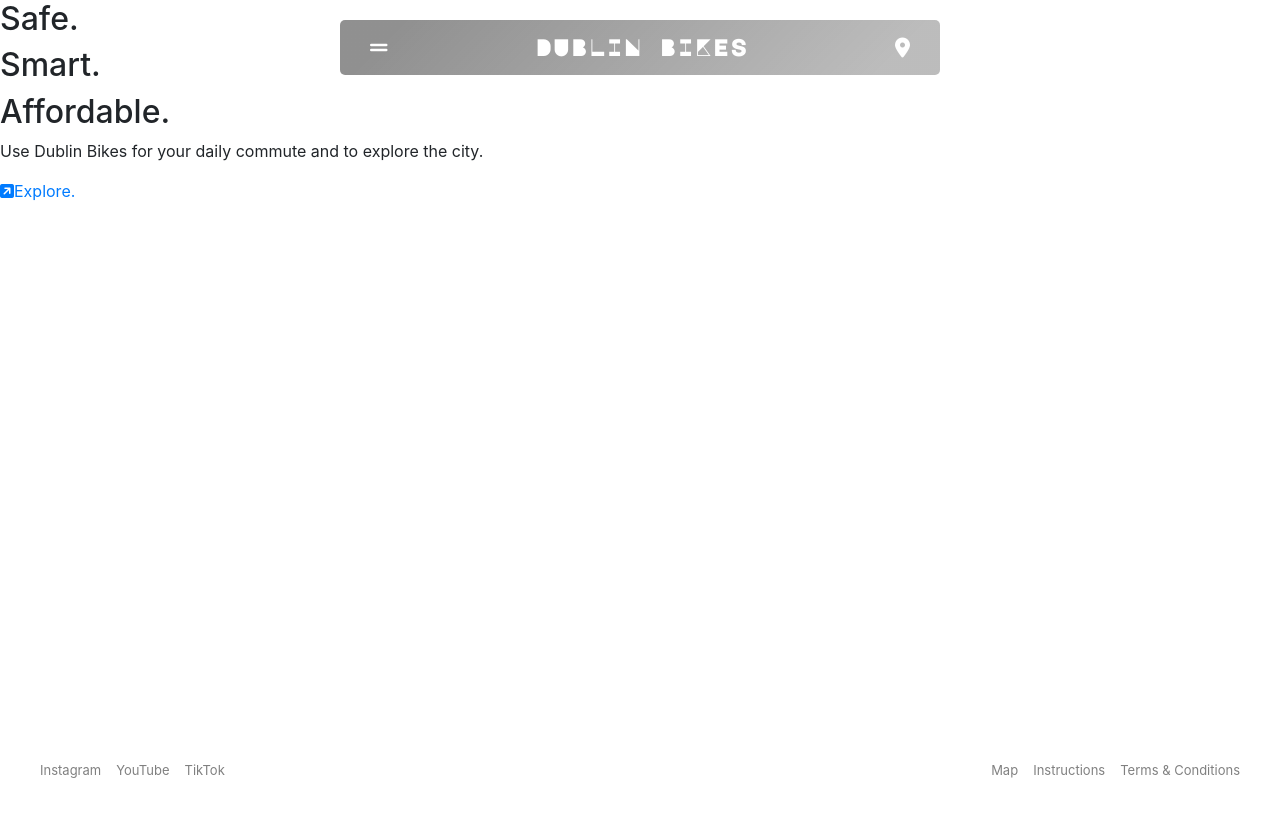
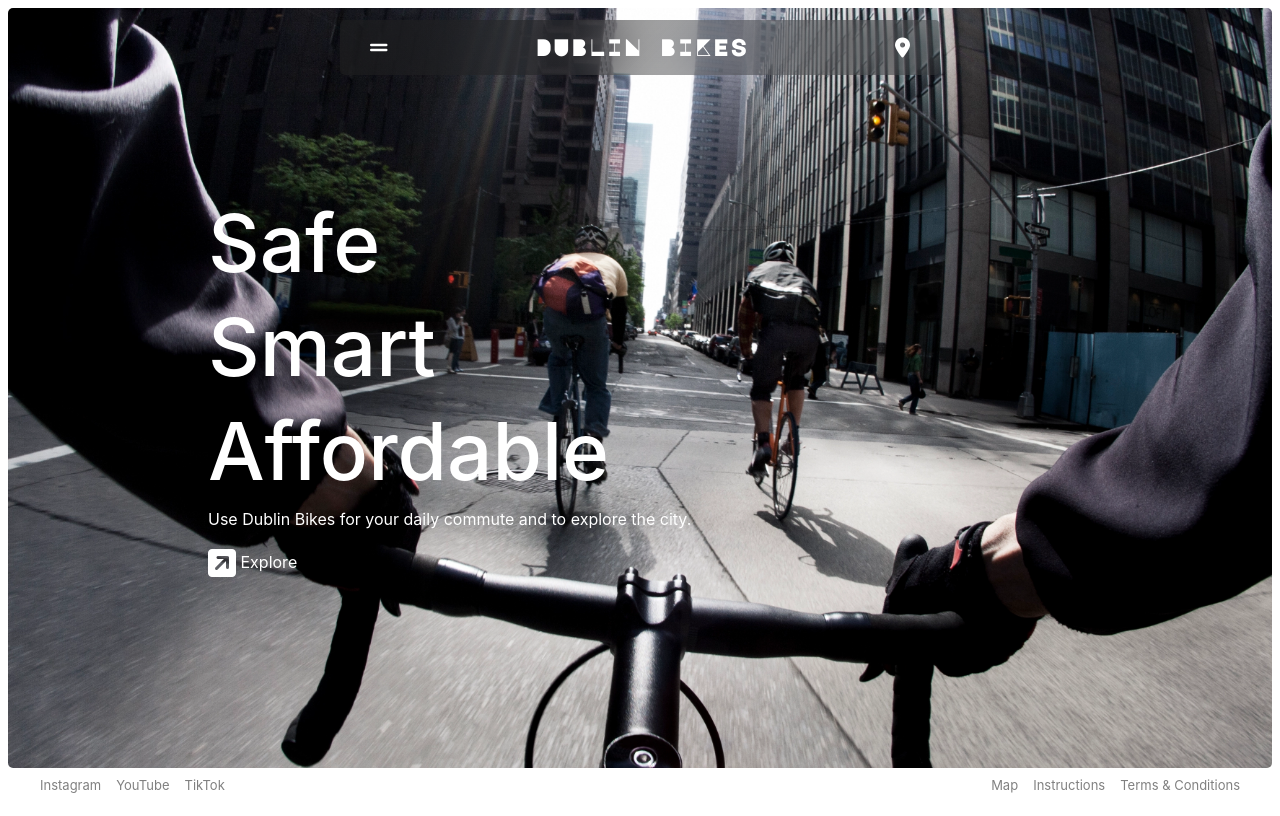
Before and after one commit to tinobragaa/dublin-bikes, a Flask app: page /home in a window 1280 px wide. Before the commit the page ends 778 px from the top, so only its background shows below. Run offline with Flask 3, Linux system fonts and the light colour scheme; some libraries are stand-ins or nearby versions.

Commit message:
Add: added hero image section initial design

```diff
--- a/static/css/base.css
+++ b/static/css/base.css
@@ -66,8 +66,48 @@
     outline: none;
 }
 
+/* Hero Image */
+
+.hero-container {
+    display: flex;
+    align-items: center;
+    justify-content: left;
+    text-align: left;
+    border-radius: 5px;
+    height: 95vh;
+    background: url(/static/images/hero-image.webp) no-repeat center center/cover;
+    margin: 0.5rem;
+    color: #fff;
+}
+
+.hero-content {
+    padding-left: 200px;
+}
+
+.hero-content h2 {
+    font-size: 5rem;
+}
+
+.hero-content i {
+    font-size: 2rem;
+}
+
+.hero-content a {
+    color: #fff;
+}
+
+.hero-content a:hover {
+    text-decoration: none;
+    color: #fff;
+}
+
+.hero-content span {
+    position: relative;
+    top: -7px;
+}
 
 /* Footer */
+
 .footer-container {
     display: flex;
     justify-content: space-between;
--- a/templates/index.html
+++ b/templates/index.html
@@ -35,13 +35,16 @@
                 <section>
                     <div class="hero-container">
                         <div class="hero-content">
-                            <h2>Safe.</h2>
-                            <h2>Smart.</h2>
-                            <h2>Affordable.</h2>
-                        </div>
-                        <div>
+                            <h2>Safe</h2>
+                            <h2>Smart</h2>
+                            <h2>Affordable</h2>
                             <p>Use Dublin Bikes for your daily commute and to explore the city.</p>
-                            <a href="#" aria-label="View map page."><i class="fa-solid fa-square-arrow-up-right"></i>Explore.</a>
+                            <a href="#">
+                                <div>
+                                    <i class="fa-solid fa-square-arrow-up-right"></i>
+                                    <span>Explore</span>
+                                </div>
+                            </a>
                         </div>
                     </div>
                 </section>
```
Also changed, not shown: 3 other files.
